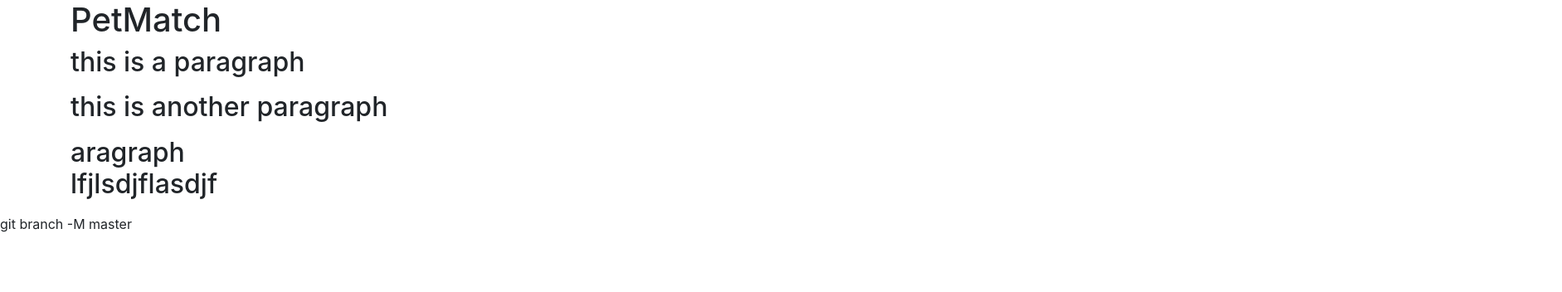
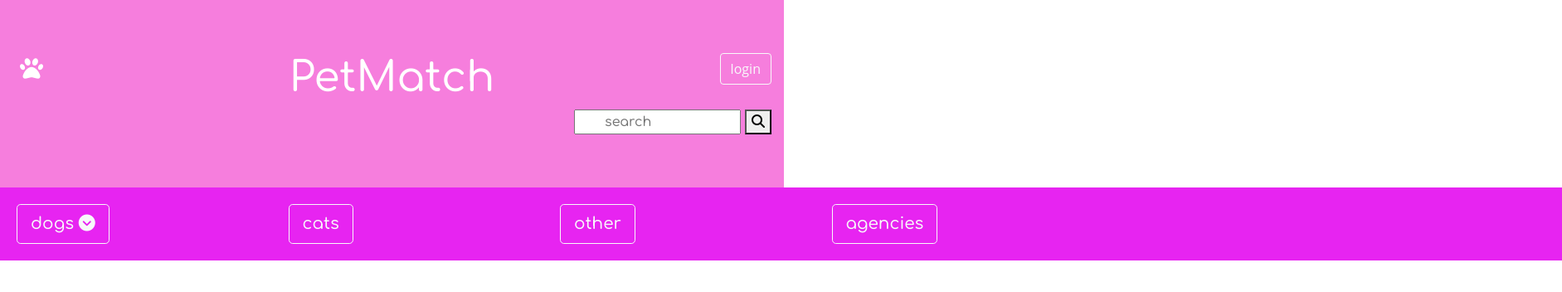
Before and after one commit to robertmatthewsmith/profile-project, a website: page index.html in a window 1280 px wide. Shown: the whole page at 83% size, 1883 px wide, since content can reach past the window. Drawn offline with nearby package versions, Linux system fonts and the light colour scheme.

Commit message:
9/17 7am

```diff
--- /dev/null
+++ b/css/styles.css
@@ -0,0 +1,59 @@
+body {
+    font-family: "Open Sans", sans-serif;
+}
+
+header {
+
+}
+.jumbotron {
+    background-color: #F67EDD;
+    padding: px;
+    margin-bottom: 0px;
+    width: 945px;
+
+}
+
+h1 {
+    font-family: "Comfortaa";
+    font-size: 50px;
+    color: white;
+}
+h3 {
+
+    font-family: "Comfortaa";
+
+}
+
+h2 {
+    background-color: #E724F1;
+    font-family: "Comfortaa";
+    padding: 20px;
+    margin :0;
+    border: 0px;
+    width: 900px;
+
+
+
+
+}
+.navbar {
+    background-color: #E724F1;
+    color: white;
+
+
+    padding: 1px;
+
+
+}
+.fa-cog {
+    color: white;
+  }
+
+.dropdown-toggle::after {
+    display: none;
+
+}
+
+form{
+    font-family: "Comfortaa";
+}
--- a/index.html
+++ b/index.html
@@ -7,33 +7,113 @@
 
 
     <link rel="stylesheet" href="node_modules/bootstrap/dist/css/bootstrap.min.css" />
-
+    <script src="https://kit.fontawesome.com/d8a42ee375.js" crossorigin="anonymous"></script>
     <link rel="stylesheet" href="node_modules/font-awesome/css/font-awesome.min.css" />
     <link rel="stylesheet" href="node_modules/bootstrap-social/bootstrap-social.css" />
-    <link rel="stylesheet" href="https://fonts.googleapis.com/css?family=Lobster|Open+Sans" />
+    <link rel="stylesheet" href="https://fonts.googleapis.com/css2?family=Comfortaa:wght@500&display=swap|Open+Sans"/>
+    <link rel="stylesheet" href="css/styles.css" />
 
     <title>PetMatch</title>
 
 </head>
 
 <body>
-    <header>
-        <div class="container">
+    <header class="jumbotron jumbotron-fluid">
+        <div class="container-fluid">
             <div class="row">
-                <div class="col">
-                    <h1>PetMatch</h1>
-                    <h2>
-                        <p>this is a paragraph</p>
-                        <p> this is another paragraph</p>
-                        <p></p>aragraph
-                        <p> lfjlsdjflasdjf</p>
-                    </h2>
+                <div class="col-4">
+                    <h3><a class="btn btn-sm" href="#"><i class="fas fa-paw fa-2x fa-cog"></i></a></h3>
+                </div>
+                    <div class="col-4">
+                    <h1 class="text-center">PetMatch</h1>
+                </div>
+                <div class="col-4 text-right">
+                    <button class="btn btn-outline-light">login</button>
+                </div>
+                <div class="col text-right">
+                    <form class="" action="">
+                        <input type="text" placeholder="       search" name="search">
+                        <button type="submit"><i class="fas fa-search"></i></button>
+                    </form>
                 </div>
             </div>
+        </div>
+    </header>
+<!--
+    <nav class="navbar navbar-fixed-top ">
+        <div class="container">
+            <div class="navbar-header">
+                <a class="navbar-brand" href="#">PM
+                </a>
+            </div>
+            <ul class="nav navbar-nav">
+                <li class="dropdown "><a class="dropdown-toggle" data-toggle="dropdown" href="#"> Dog Love </a></li>
+                <li class="dropdown "> Cat Love </li>
+                <li class="dropdown"> Other Love </li>
+                <li class="dropdown"> Agencies </li>
+            </ul>
+        </div>
+    </nav> -->
+<div class="row justify-content-center">
+    <div class=" col-md-3">
+        <h2 class="">
+            <div class="dropdown">
+                <button class=" btn btn-lg btn-outline-light dropdown-toggle text-right" type="button" data-toggle="dropdown" id="dropdownMenuButton">dogs <span><i class="fas fa-chevron-circle-down"></i></span></button>
+                <ul class="dropdown-menu">
+                    <li><a class="dropdown-item" href="#">Breed</a></li>
+                    <li><a class="dropdown-item" href="#">Age</a></li>
+                    <li><a class="dropdown-item" href="#">other?</a></li>
+                </ul>
+            </div>
 
-        </div>
+        </h2>
+    </div>
+    <div class="col-md-3">
+        <h2>
+            <div class="dropdown">
+                <button class=" btn btn-lg btn-outline-light dropdown-toggle" type="button" data-toggle="dropdown" id="dropdownMenuButton"> cats </button>
+                <ul class="dropdown-menu">
+                    <li><a class="dropdown-item" href="#">breed</a></li>
+                    <li><a class="dropdown-item" href="#">age</a></li>
+                    <li><a class="dropdown-item" href="#">longhair</a></li>
+                    <li><a class="dropdown-item" href="#">shorthair</a></li>
+                </ul>
+            </div>
 
+        </h2>
+    </div>
+    <div class="col-md-3">
+        <h2>
+            <div class="dropdown">
+                <button class=" btn btn-lg btn-outline-light dropdown-toggle" type="button" data-toggle="dropdown" id="dropdownMenuButton">other</button>
+                <ul class="dropdown-menu">
+                    <li><a class="dropdown-item" href="#">small & furry</a></li>
+                    <li><a class="dropdown-item" href="#">reptile</a></li>
+                    <li><a class="dropdown-item" href="#">bird</a></li>
+                    <li><a class="dropdown-item" href="#">other</a></li>
+                </ul>
+            </div>
 
-    </header>
+        </h2>
+    </div>
+    <div class="col-md-3">
+        <h2>
+            <div class="dropdown">
+                <button class=" btn btn-lg btn-outline-light dropdown-toggle text-right" type="button" data-toggle="dropdown" id="dropdownMenuButton">agencies</button>
+                <ul class="dropdown-menu">
+                    <li><a class="dropdown-item" href="#">local aspca</a></li>
+                    <li><a class="dropdown-item" href="#">Friends of Homeless Animals</a></li>
+                    <li><a class="dropdown-item" href="#">Mutts 4 Rescue</a></li>
+                </ul>
+            </div>
+
+        </h2>
+    </div>
+</div>
+
+<script src="node_modules/jquery/dist/jquery.slim.min.js"></script>
+    <script src="node_modules/popper.js/dist/umd/popper.min.js"></script>
+    <script src="node_modules/bootstrap/dist/js/bootstrap.min.js"></script>
 </body>
-</html>git branch -M master
+
+</html>
```
